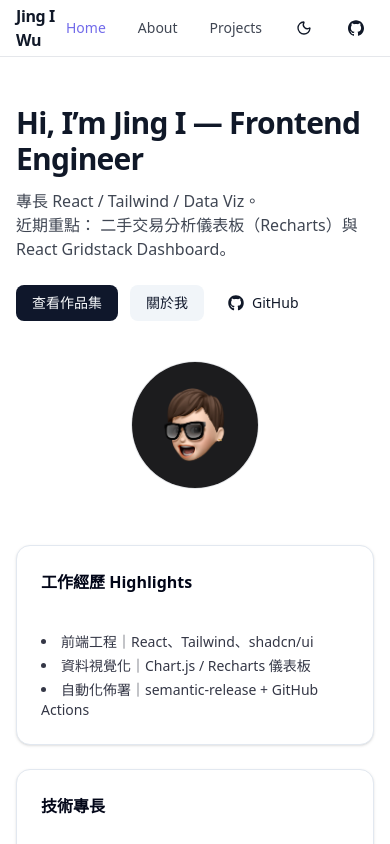
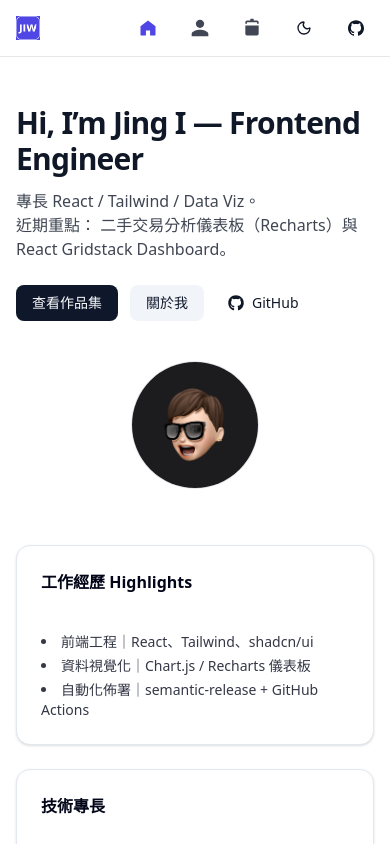
Before and after one commit to jingyieva/jiw-portfolio, a React (Vite) app: page / in a window 390 px wide. Shown: the top 844 px of the page. Built offline with nearby package versions, Linux system fonts and the light colour scheme.

Commit message:
style(navbar): switch mobile navigation to icons while keeping text links on desktop

```diff
--- a/src/components/Icons.jsx
+++ b/src/components/Icons.jsx
@@ -26,3 +26,21 @@
     <path fill="currentColor" d="M20 4H4a2 2 0 0 0-2 2v12a2 2 0 0 0 2 2h16a2 2 0 0 0 2-2V6a2 2 0 0 0-2-2zm0 4-8 5L4 8V6l8 5 8-5v2z"/>
   </svg>
 );
+
+export const IconHome = (props) => (
+  <svg viewBox="0 0 24 24" className={props.className} fill="currentColor">
+    <path d="M3 9.75L12 3l9 6.75V20a1 1 0 0 1-1 1h-5.5v-6h-5v6H4a1 1 0 0 1-1-1V9.75z"/>
+  </svg>
+);
+
+export const IconUser = (props) => (
+  <svg viewBox="0 0 24 24" className={props.className} fill="currentColor">
+    <path d="M12 12c2.7 0 5-2.3 5-5s-2.3-5-5-5-5 2.3-5 5 2.3 5 5 5zm0 2c-3.3 0-10 1.7-10 5v3h20v-3c0-3.3-6.7-5-10-5z"/>
+  </svg>
+);
+
+export const IconWork = (props) => (
+  <svg viewBox="0 0 24 24" className={props.className} fill="currentColor">
+    <path d="M4 7V5a2 2 0 0 1 2-2h4V1h4v2h4a2 2 0 0 1 2 2v2h-2V5H6v2H4zm16 2H4v10a2 2 0 0 0 2 2h12a2 2 0 0 0 2-2V9z"/>
+  </svg>
+);
--- a/src/components/Navbar.jsx
+++ b/src/components/Navbar.jsx
@@ -1,22 +1,38 @@
 import { Link, NavLink } from 'react-router-dom'
 import { Button } from "@/components/ui/button";
-import { IconGithub as Github } from "@/components/Icons";
+import { IconGithub as Github, IconHome as Home, IconUser as User, IconWork as Work } from "@/components/Icons";
 
 import { CONTACT_INFO } from "@/constants"
 import ThemeToggle from '@/components/ThemeToggle';
 
 
-function NavItem({ to, label, end = false }) {
+function NavItem({ to, label, end = false, icon }) {
+    const Icon = icon || null;
     return (
+        <>
             <NavLink
                 to={to}
                 end={end}
                 className={({ isActive }) =>
-                `text-sm px-2 py-1 transition ${isActive ? "nav-link-active" : ""} nav-link`
+                    `hidden md:inline-block px-2 py-1 rounded-md transition ${isActive ? "text-[var(--color-brand-600)] font-medium" : "opacity-80"}`
                 }
             >
                 {label}
             </NavLink>
+            {
+                Icon ? (
+                    <NavLink
+                        to={to}
+                        end={end}
+                        className={({ isActive }) =>
+                            `md:hidden p-2 transition ${isActive ? "text-[var(--color-brand-600)]" : "opacity-80"}`
+                        }
+                    >
+                        <Icon className="w-5 h-5" />
+                    </NavLink>
+                ) : null
+            }
+        </>
     );
 }
 
@@ -24,11 +40,22 @@
     return (
         <header className="sticky top-0 z-50 backdrop-blur supports-[backdrop-filter]:bg-white/60 dark:supports-[backdrop-filter]:bg-gray-950/60 border-b border-gray-200 dark:border-gray-800">
             <div className="container h-14 flex items-center justify-between">
-                <Link to="/" className="font-semibold tracking-tight">Jing I Wu</Link>
+                <Link aria-label="Home" to="/" className="hidden md:block font-semibold tracking-tight">Jing I Wu</Link>
+                <Link aria-label="Home" to="/" className="block md:hidden font-bold text-lg">
+                    <img
+                        src="/apple-touch-icon.png"
+                        alt="JIW"
+                        width="24"
+                        height="24"
+                        className="w-6 h-6"
+                        loading="eager"
+                        decoding="async"
+                    />
+                </Link>
                 <nav className="flex items-center gap-4 text-sm">
-                    <NavItem to="/" label="Home" end />
-                    <NavItem to="/about" label="About" />
-                    <NavItem to="/projects" label="Projects" />
+                    <NavItem to="/" label="Home" icon={Home} end />
+                    <NavItem to="/about" label="About" icon={User} />
+                    <NavItem to="/projects" label="Projects" icon={Work} />
 
                     {/* Theme Toggle */}
                     <ThemeToggle />
```
Lines whose indentation alone changed are shown as unchanged.
